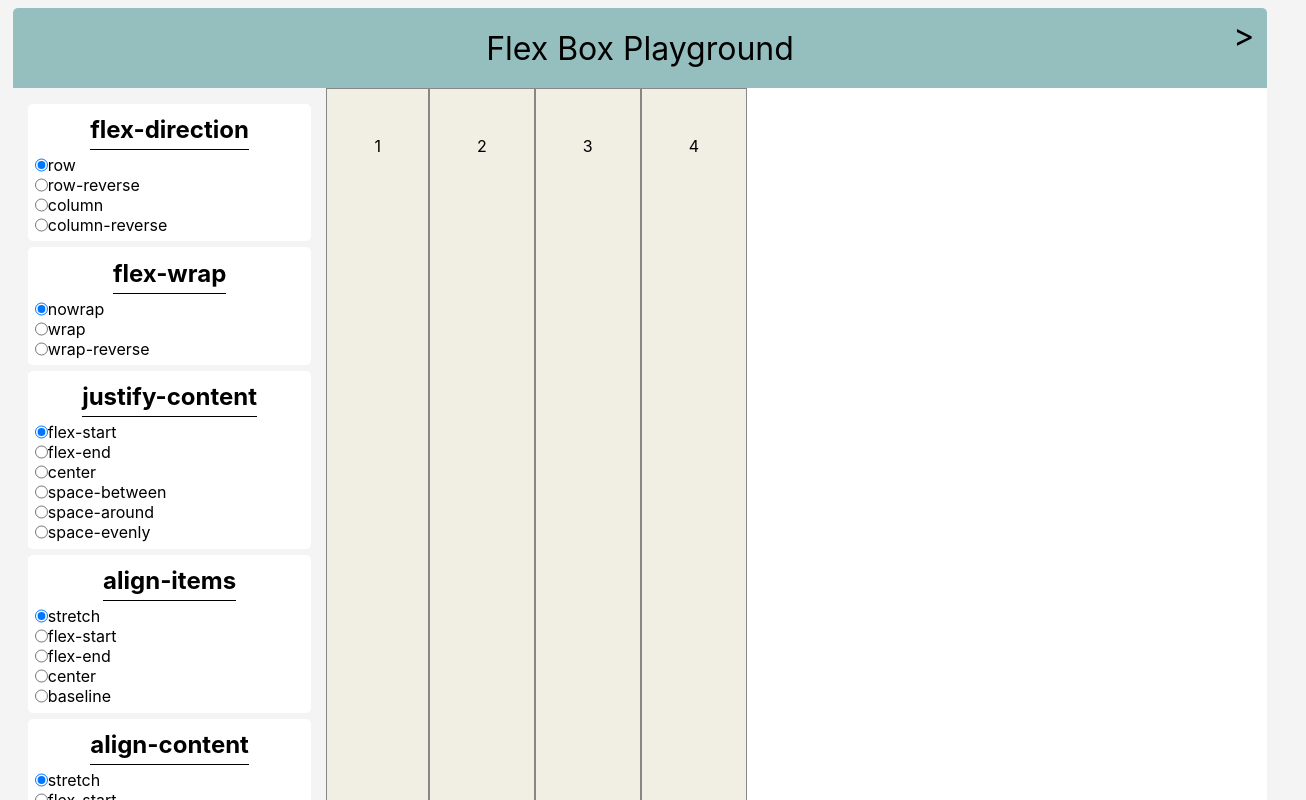
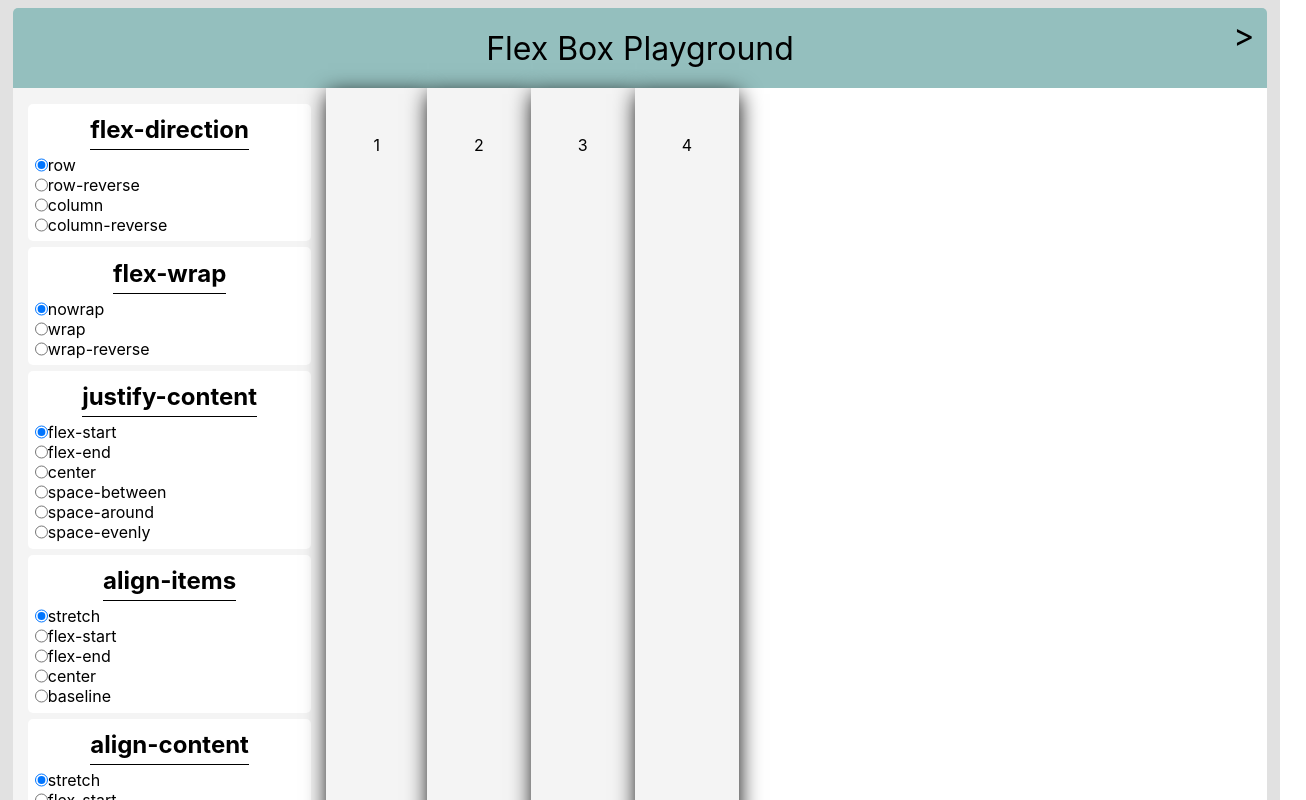
Before and after one commit to timbiles/flex-box, a React (Create React App) app: page / in a window 1280 px wide. Shown: the top 800 px of the page, 1306 px wide, since content can reach past the window. Built offline with nearby package versions, Linux system fonts and the light colour scheme.

Commit message:
more styles

```diff
--- a/src/App.scss
+++ b/src/App.scss
@@ -27,5 +27,5 @@
 }
 
 .color {
-  color: #f1eee4;
+  color: #e1e1e1;
 }
--- a/src/Components/grid.js
+++ b/src/Components/grid.js
@@ -199,16 +199,16 @@ class grid extends Component {
     return (
       <>
         <Grid>
-          <SideNav>
-            <Container>
+          <SideNav >
+            <Container main>
               <h3>Number of Columns</h3>
               {this.buttons(columnCount, 'columnCount', 'columns')}
             </Container>
-            <Container>
+            <Container main>
               <h3>Number of Rows</h3>
               {this.buttons(rowCount, 'rowCount', 'rows')}
             </Container>
-            <Container>
+            <Container main>
              <h3>Grid gap</h3>
               <Container>
                 <Container secondary>
@@ -217,7 +217,7 @@ class grid extends Component {
                 </Container>
               </Container>
             </Container>
-            <Container>
+            <Container main>
               <h3>Grid Line Numbers</h3>
               <Container>
                 <Container secondary>
--- a/src/Components/properties.js
+++ b/src/Components/properties.js
@@ -3,6 +3,7 @@ import { Container, Flex, P, Btn, Input } from '../styles/flex';
 import { Modal, Section, Pre } from '../styles/modal';
 import flex from '../data/flex.json';
 import Loop from './loop';
+
 
 class properties extends Component {
   state = {
--- a/src/styles/flex.js
+++ b/src/styles/flex.js
@@ -24,9 +24,7 @@ export const Container = styled.div`
 ${props =>
   props.main &&
   css`
-    /* max-height: 88vh; */
     max-width: 98vw;
-    /* background: #fff; */
     border-radius: 0 0 5px 5px;
   `}
   ${props =>
@@ -34,19 +32,19 @@ ${props =>
     css`
       flex-direction: column;
       justify-content: flex-start;
+      background: #f4f4f4;
       flex: 1;
-      margin-top: 1%;
+      padding-top: 1%;
     `}
   ${props =>
     props.secondary &&
     css`
       flex-direction: column;
       justify-content: flex-start;
-    background: #fff;
-    border-radius: 5px;
-    padding: 2%;
+      background: #fff;
+      border-radius: 5px;
+      padding: 2%;
       margin: 1% 5%;
-      height: max-content;
     `}
     ${props =>
       props.third &&
@@ -73,10 +71,8 @@ export const P = styled.p`
   ${props =>
     props.main &&
     css`
-      /* box-shadow: 4px 4px 9px -4px #000; */
-      /* box-shadow: 0 2px 9px #000; */
-      border: 1.5px solid #878787;
-      background: #f1eee4;
+      box-shadow: 1px 5px 21px -1px #000;
+      background: #f4f4f4;
       padding: 5%;
       width: ${props => props.width};
       height: ${props => props.height};
--- a/src/styles/gridStyles.js
+++ b/src/styles/gridStyles.js
@@ -15,6 +15,7 @@ export const SideNav = styled.div`
   grid-template-rows: repeat(4, 0.2fr) repeat(3, 30px);
   grid-template-columns: 0.75fr;
   grid-row-gap: 10px;
+  background: #f4f4f4;
 `;
 
 export const Main = styled.div`
@@ -30,6 +31,15 @@ export const Main = styled.div`
 
 export const Container = styled.div`
   display: grid;
+  background: #fff;
+  border-radius: 5px;
+
+  ${props =>
+    props.main &&
+    css`
+      margin: 2%;
+      padding: 2%;
+    `}
 
   ${props =>
     props.primary &&
@@ -37,11 +47,14 @@ export const Container = styled.div`
       justify-items: center;
       grid-template-columns: 1fr repeat(2, 1fr);
       height: max-content;
+      margin: 2%;
+      padding: 2%;
     `}
     ${props =>
       props.secondary &&
       css`
         grid-template-columns: 1fr 1fr;
+        width: max-content;
       `}
     ${props =>
       props.third &&
--- a/src/styles/home.js
+++ b/src/styles/home.js
@@ -26,8 +26,6 @@ export const Exit = keyframes`
 `;
 
 export const Main = styled.div`
-    width: 100%;
-    height: 100%;
     padding: 1vh 1vw;
-    background: #f4f4f4;
+    background: #e1e1e1;
 `
```
